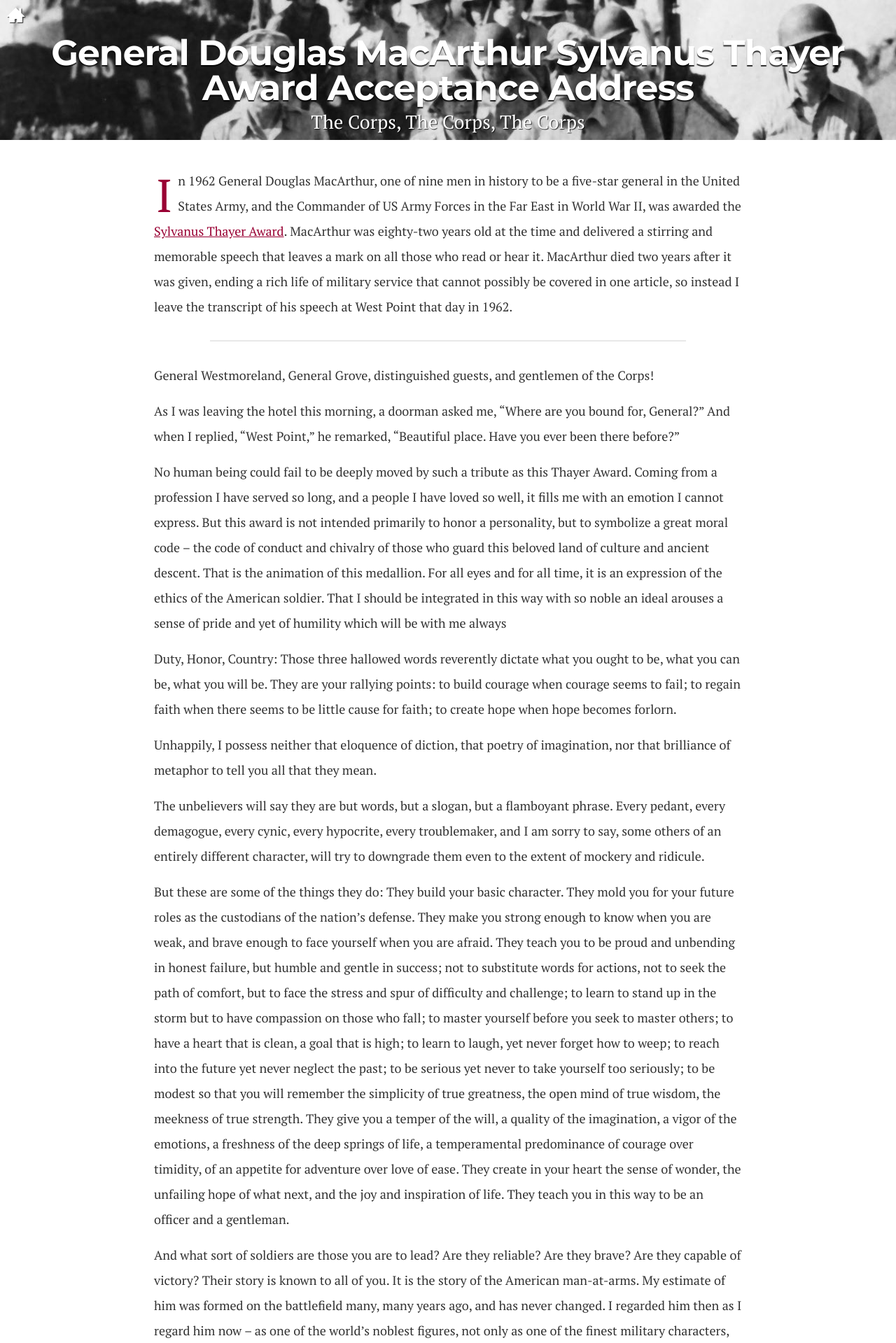
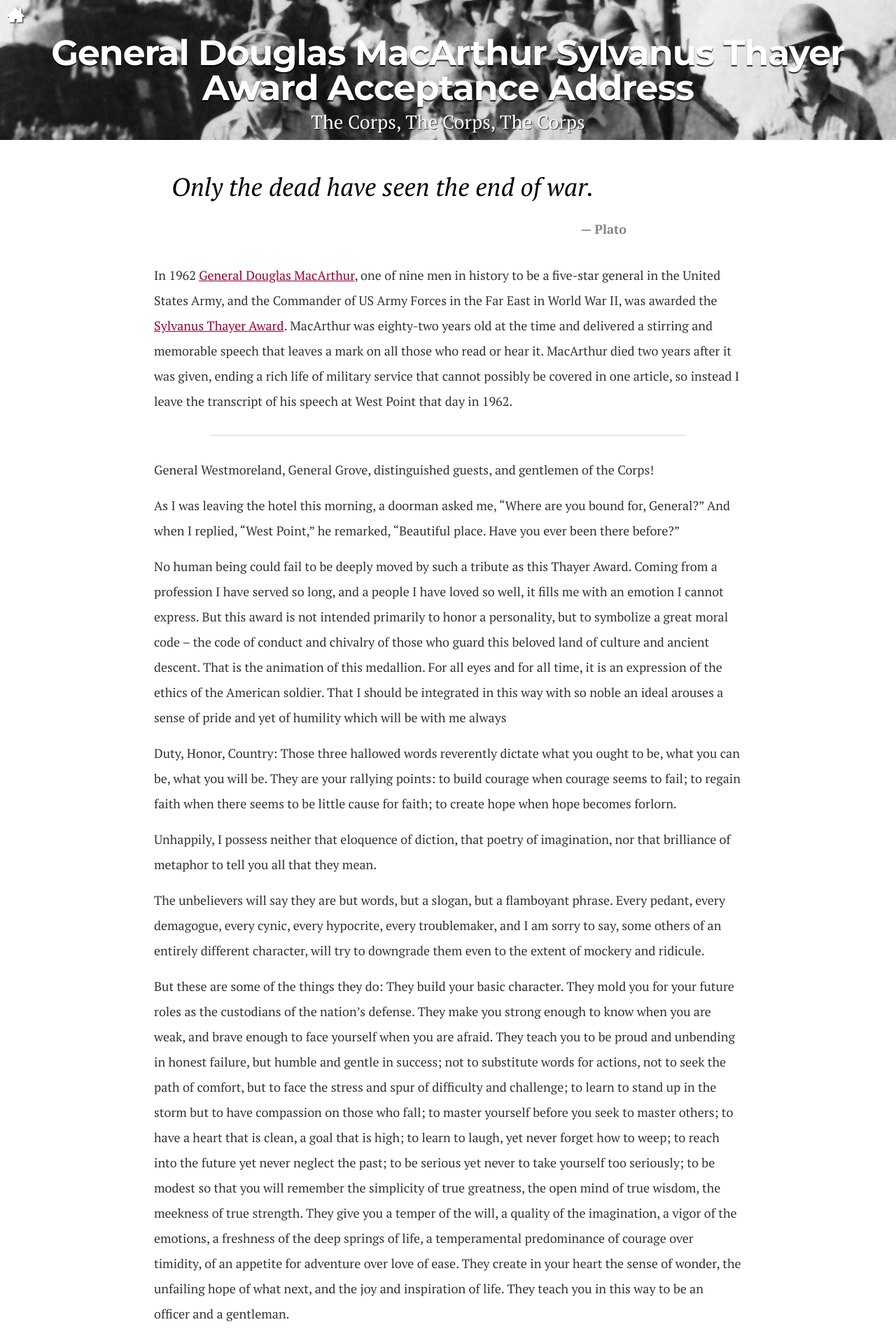
Before and after one commit to martin-brennan/writing.martin-brennan.com, a Jekyll site: the page built from _posts/2016-08-24-general-douglas-macarthur-acceptance-speech.md, in a window 1280 px wide. Shown: the top 1919 px of the page at 70% size. Built offline with Jekyll 4.4.1, drawn with Linux system fonts in a browser that asks for light colours; some web fonts are replaced.

Commit message:
more style and articles

```diff
--- a/_posts/2016-08-24-general-douglas-macarthur-acceptance-speech.md
+++ b/_posts/2016-08-24-general-douglas-macarthur-acceptance-speech.md
@@ -2,13 +2,20 @@
 title: General Douglas MacArthur Sylvanus Thayer Award Acceptance Address
 subtitle: The Corps, The Corps, The Corps
 headerimg: /images/macarthur.jpg
-date: 2013-12-15T08:15:00+00:00
+date: 2016-08-24T08:15:00+00:00
 author: Martin Brennan
 layout: post
 permalink: /general-douglas-mac-arthur-sylvanus-thayer-award-acceptance-address/
 ---
 
-In 1962 General Douglas MacArthur, one of nine men in history to be a five-star general in the United States Army, and the Commander of US Army Forces in the Far East in World War II, was awarded the [Sylvanus Thayer Award](http://www.westpointaog.org/thayerward). MacArthur was eighty-two years old at the time and delivered a stirring and memorable speech that leaves a mark on all those who read or hear it. MacArthur died two years after it was given, ending a rich life of military service that cannot possibly be covered in one article, so instead I leave the transcript of his speech at West Point that day in 1962.<!--more-->
+<blockquote class="hero">
+<p>
+Only the dead have seen the end of war.
+</p>
+<cite>— Plato</cite>
+</blockquote>
+
+In 1962 [General Douglas MacArthur](https://en.wikipedia.org/wiki/Douglas_MacArthur), one of nine men in history to be a five-star general in the United States Army, and the Commander of US Army Forces in the Far East in World War II, was awarded the [Sylvanus Thayer Award](http://www.westpointaog.org/thayerward). MacArthur was eighty-two years old at the time and delivered a stirring and memorable speech that leaves a mark on all those who read or hear it. MacArthur died two years after it was given, ending a rich life of military service that cannot possibly be covered in one article, so instead I leave the transcript of his speech at West Point that day in 1962.<!--more-->
 
 ---------------
 
--- a/_sass/_mb.scss
+++ b/_sass/_mb.scss
@@ -83,8 +83,11 @@ blockquote {
   font-weight: 400;
 
   cite {
+    display: block;
+    text-align: right;
     font-style: normal;
     font-weight: 700;
+    margin-right: 20%;
   }
 
   &.hero {
@@ -109,6 +112,7 @@ blockquote {
 .post-list-heading {
   font-family: $header-font-family;
   margin-bottom: 0;
+  line-height: 1.5em;
   a {
     text-decoration: none;
     font-size: 150%;
```
Also changed, not shown: _posts/2014-11-19-in-cold-blood.md (renamed from _posts/2016-09-06-in-cold-blood.md, +1 -1 lines), _posts/2014-11-27-goodfellas.md (renamed from _posts/2016-09-06-goodfellas.md, +2 -2 lines), _posts/2016-09-06-writing.md (+1 -1 lines).
